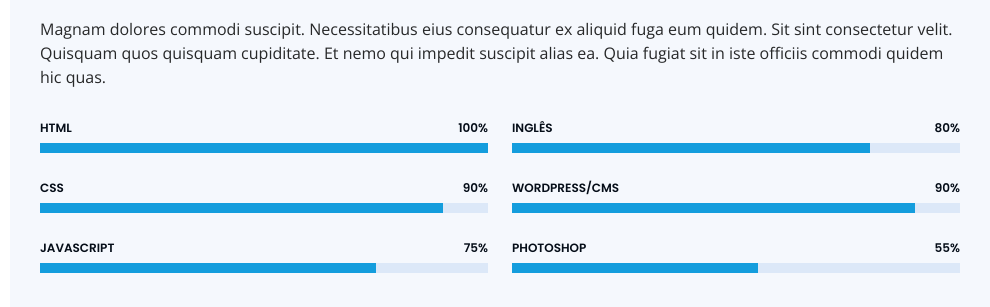
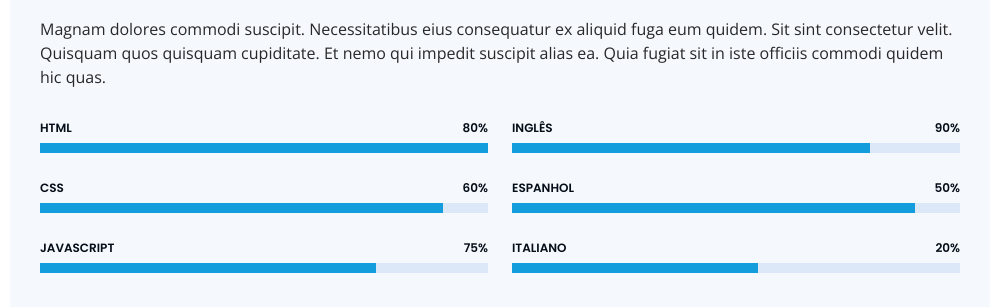
Before and after one commit to melissacrixt/Portfolio, a plain HTML site: page index.html in a window 1280 px wide. Shown: the part 1461-1768 px from the top of the page, without its empty margins (290-1280 px from the left). Drawn offline with nearby package versions, Linux system fonts and the light colour scheme.

Commit message:
Mudança de nível de Skills

```diff
--- a/index.html
+++ b/index.html
@@ -129,14 +129,14 @@
           <div class="col-lg-6" data-aos="fade-up">
 
             <div class="progress">
-              <span class="skill">HTML <i class="val">100%</i></span>
+              <span class="skill">HTML <i class="val">80%</i></span>
               <div class="progress-bar-wrap">
                 <div class="progress-bar" role="progressbar" aria-valuenow="100" aria-valuemin="0" aria-valuemax="100"></div>
               </div>
             </div>
 
             <div class="progress">
-              <span class="skill">CSS <i class="val">90%</i></span>
+              <span class="skill">CSS <i class="val">60%</i></span>
               <div class="progress-bar-wrap">
                 <div class="progress-bar" role="progressbar" aria-valuenow="90" aria-valuemin="0" aria-valuemax="100"></div>
               </div>
@@ -154,21 +154,21 @@
           <div class="col-lg-6" data-aos="fade-up" data-aos-delay="100">
 
             <div class="progress">
-              <span class="skill">Inglês <i class="val">80%</i></span>
+              <span class="skill">Inglês <i class="val">90%</i></span>
               <div class="progress-bar-wrap">
                 <div class="progress-bar" role="progressbar" aria-valuenow="80" aria-valuemin="0" aria-valuemax="100"></div>
               </div>
             </div>
 
             <div class="progress">
-              <span class="skill">WordPress/CMS <i class="val">90%</i></span>
+              <span class="skill">Espanhol <i class="val">50%</i></span>
               <div class="progress-bar-wrap">
                 <div class="progress-bar" role="progressbar" aria-valuenow="90" aria-valuemin="0" aria-valuemax="100"></div>
               </div>
             </div>
 
             <div class="progress">
-              <span class="skill">Photoshop <i class="val">55%</i></span>
+              <span class="skill">Italiano <i class="val">20%</i></span>
               <div class="progress-bar-wrap">
                 <div class="progress-bar" role="progressbar" aria-valuenow="55" aria-valuemin="0" aria-valuemax="100"></div>
               </div>
```
